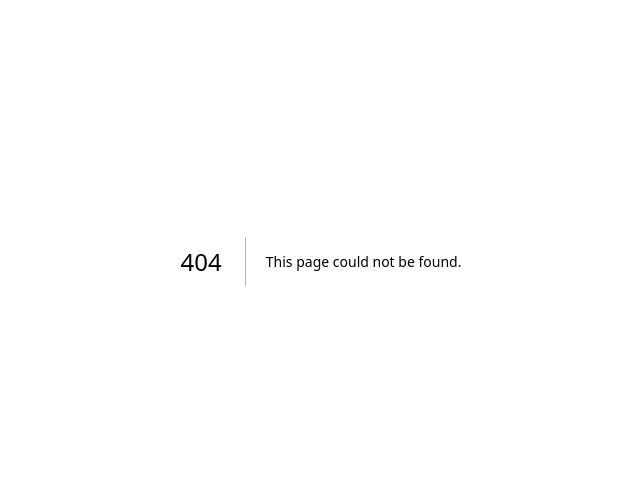
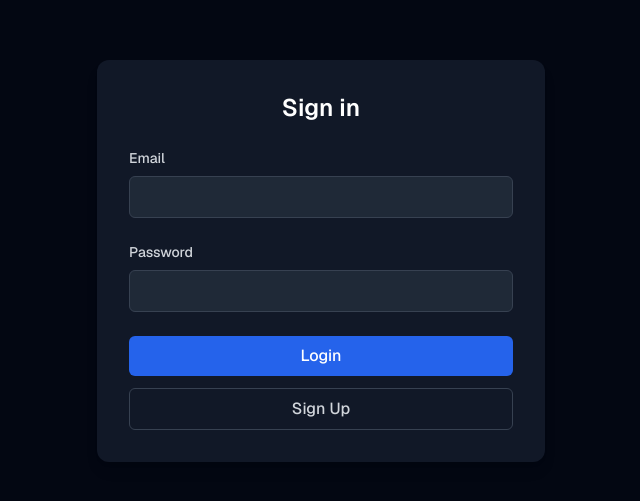
Before and after one commit to jwhite989/job-tracker, a Next.js app: page /auth/login in a window 1280 px wide. Before the commit this address had no page. Shown: the part 139-640 px from the top of the page, without its empty margins (319-959 px from the left). Built offline with nearby package versions, Linux system fonts and the light colour scheme; no server answers.

Commit message:
setup authentication

```diff
--- /dev/null
+++ b/app/auth/callback/route.ts
@@ -0,0 +1,14 @@
+import { createClient } from '@/lib/supabase/server';
+import { NextResponse } from 'next/server';
+
+export async function GET(request: Request) {
+  const { searchParams } = new URL(request.url);
+  const code = searchParams.get('code');
+
+  if (code) {
+    const supabase = await createClient();
+    await supabase.auth.exchangeCodeForSession(code);
+  }
+
+  return NextResponse.redirect(new URL('/dashboard', request.url));
+}
--- /dev/null
+++ b/app/auth/login/page.tsx
@@ -0,0 +1,126 @@
+'use client';
+
+import { createClient } from '@/lib/supabase/client';
+import { useState } from 'react';
+import { useRouter } from 'next/navigation';
+
+export default function Login() {
+  const supabase = createClient();
+  const router = useRouter();
+
+  const [email, setEmail] = useState('');
+  const [password, setPassword] = useState('');
+  const [loading, setLoading] = useState(false);
+  const [error, setError] = useState<string | null>(null);
+
+  const handleLogin = async (e: React.FormEvent) => {
+    e.preventDefault();
+    setLoading(true);
+    setError(null);
+
+    const { error } = await supabase.auth.signInWithPassword({
+      email,
+      password,
+    });
+
+    if (error) {
+      setError(error.message);
+      setLoading(false);
+      return;
+    }
+
+    router.push('/dashboard');
+    router.refresh();
+  };
+
+  const handleSignUp = async () => {
+    setLoading(true);
+    setError(null);
+
+    const { error } = await supabase.auth.signUp({
+      email,
+      password,
+    });
+
+    if (error) {
+      setError(error.message);
+      setLoading(false);
+      return;
+    }
+
+    router.push('/dashboard');
+    router.refresh();
+  };
+
+  return (
+    <div className="flex min-h-screen items-center justify-center bg-gray-950 px-4">
+      <form
+        onSubmit={handleLogin}
+        className="w-full max-w-md space-y-6 rounded-xl bg-gray-900 p-8 shadow-lg"
+      >
+        <h1 className="text-center text-2xl font-semibold text-white">
+          Sign in
+        </h1>
+
+        <div className="space-y-2">
+          <label
+            htmlFor="email"
+            className="block text-sm font-medium text-gray-300"
+          >
+            Email
+          </label>
+          <input
+            id="email"
+            type="email"
+            value={email}
+            onChange={(e) => setEmail(e.target.value)}
+            required
+            className="w-full rounded-md border border-gray-700 bg-gray-800 px-3 py-2 text-white placeholder-gray-400 focus:border-blue-500 focus:outline-none focus:ring-1 focus:ring-blue-500"
+          />
+        </div>
+
+        <div className="space-y-2">
+          <label
+            htmlFor="password"
+            className="block text-sm font-medium text-gray-300"
+          >
+            Password
+          </label>
+          <input
+            id="password"
+            type="password"
+            value={password}
+            onChange={(e) => setPassword(e.target.value)}
+            required
+            className="w-full rounded-md border border-gray-700 bg-gray-800 px-3 py-2 text-white placeholder-gray-400 focus:border-blue-500 focus:outline-none focus:ring-1 focus:ring-blue-500"
+          />
+        </div>
+
+        {error && (
+          <p className="rounded-md bg-red-500/10 px-3 py-2 text-sm text-red-400">
+            {error}
+          </p>
+        )}
+
+        <div className="space-y-3">
+          <button
+            type="submit"
+            disabled={loading}
+            className="w-full rounded-md bg-blue-600 px-4 py-2 font-medium text-white hover:bg-blue-700 disabled:cursor-not-allowed disabled:opacity-60"
+          >
+            {loading ? 'Signing in…' : 'Login'}
+          </button>
+
+          <button
+            type="button"
+            onClick={handleSignUp}
+            disabled={loading}
+            className="w-full rounded-md border border-gray-700 px-4 py-2 font-medium text-gray-300 hover:bg-gray-800 disabled:cursor-not-allowed disabled:opacity-60"
+          >
+            Sign Up
+          </button>
+        </div>
+      </form>
+    </div>
+  );
+}
--- /dev/null
+++ b/app/dashboard/components/LogoutButton.tsx
@@ -0,0 +1,24 @@
+'use client';
+
+import { createClient } from '@/lib/supabase/client';
+import { useRouter } from 'next/navigation';
+
+export default function LogoutButton() {
+  const supabase = createClient();
+  const router = useRouter();
+
+  const handleLogout = async () => {
+    await supabase.auth.signOut();
+    router.push('/auth/login');
+    router.refresh();
+  };
+
+  return (
+    <button
+      onClick={handleLogout}
+      className="rounded-md bg-red-600 px-4 py-2 text-sm font-medium text-white hover:bg-red-700 focus:outline-none focus:ring-2 focus:ring-red-500 focus:ring-offset-2 focus:ring-offset-gray-900"
+    >
+      Logout
+    </button>
+  );
+}
--- /dev/null
+++ b/app/dashboard/layout.tsx
@@ -0,0 +1,20 @@
+import { createClient } from '@/lib/supabase/server';
+import { redirect } from 'next/navigation';
+
+export default async function DashboardLayout({
+  children,
+}: {
+  children: React.ReactNode;
+}) {
+  const supabase = await createClient();
+
+  const {
+    data: { user },
+  } = await supabase.auth.getUser();
+
+  if (!user) {
+    redirect('/login');
+  }
+
+  return <>{children}</>;
+}
--- /dev/null
+++ b/app/dashboard/page.tsx
@@ -0,0 +1,22 @@
+import { createClient } from '@/lib/supabase/server';
+import LogoutButton from './components/LogoutButton';
+
+export default async function DashboardPage() {
+  const supabase = await createClient();
+
+  const {
+    data: { user },
+  } = await supabase.auth.getUser();
+
+  return (
+    <main className="min-h-screen bg-gray-950 p-6 text-white">
+      <header className="mb-8 flex items-center justify-between">
+        <h1 className="text-xl font-semibold">Job Application Tracker</h1>
+        <LogoutButton />
+      </header>
+      <p className="text-gray-300">
+        Welcome, <span className="font-medium">{user?.email}</span>
+      </p>
+    </main>
+  );
+}
--- a/app/page.tsx
+++ b/app/page.tsx
@@ -1,58 +1,14 @@
-import { DeployButton } from "@/components/deploy-button";
-import { EnvVarWarning } from "@/components/env-var-warning";
-import { AuthButton } from "@/components/auth-button";
-import { Hero } from "@/components/hero";
-import { ThemeSwitcher } from "@/components/theme-switcher";
-import { ConnectSupabaseSteps } from "@/components/tutorial/connect-supabase-steps";
-import { SignUpUserSteps } from "@/components/tutorial/sign-up-user-steps";
-import { hasEnvVars } from "@/lib/utils";
-import Link from "next/link";
-import { Suspense } from "react";
+import Link from 'next/link';
 
-export default function Home() {
+export default function HomePage() {
   return (
-    <main className="min-h-screen flex flex-col items-center">
-      <div className="flex-1 w-full flex flex-col gap-20 items-center">
-        <nav className="w-full flex justify-center border-b border-b-foreground/10 h-16">
-          <div className="w-full max-w-5xl flex justify-between items-center p-3 px-5 text-sm">
-            <div className="flex gap-5 items-center font-semibold">
-              <Link href={"/"}>Next.js Supabase Starter</Link>
-              <div className="flex items-center gap-2">
-                <DeployButton />
-              </div>
-            </div>
-            {!hasEnvVars ? (
-              <EnvVarWarning />
-            ) : (
-              <Suspense>
-                <AuthButton />
-              </Suspense>
-            )}
-          </div>
-        </nav>
-        <div className="flex-1 flex flex-col gap-20 max-w-5xl p-5">
-          <Hero />
-          <main className="flex-1 flex flex-col gap-6 px-4">
-            <h2 className="font-medium text-xl mb-4">Next steps</h2>
-            {hasEnvVars ? <SignUpUserSteps /> : <ConnectSupabaseSteps />}
-          </main>
-        </div>
-
-        <footer className="w-full flex items-center justify-center border-t mx-auto text-center text-xs gap-8 py-16">
-          <p>
-            Powered by{" "}
-            <a
-              href="https://supabase.com/?utm_source=create-next-app&utm_medium=template&utm_term=nextjs"
-              target="_blank"
-              className="font-bold hover:underline"
-              rel="noreferrer"
-            >
-              Supabase
-            </a>
-          </p>
-          <ThemeSwitcher />
-        </footer>
-      </div>
+    <main className="flex min-h-screen items-center justify-center">
+      <Link
+        href="/auth/login"
+        className="rounded bg-blue-600 px-4 py-2 text-white"
+      >
+        Go to Login
+      </Link>
     </main>
   );
 }
```
